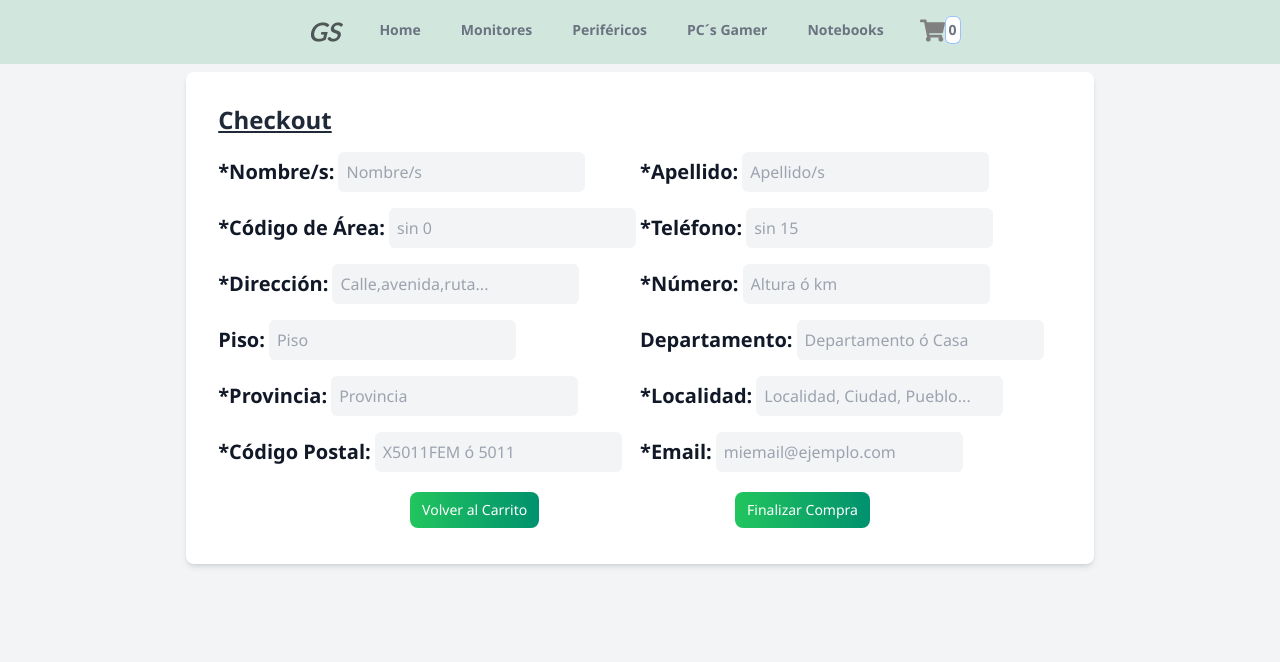
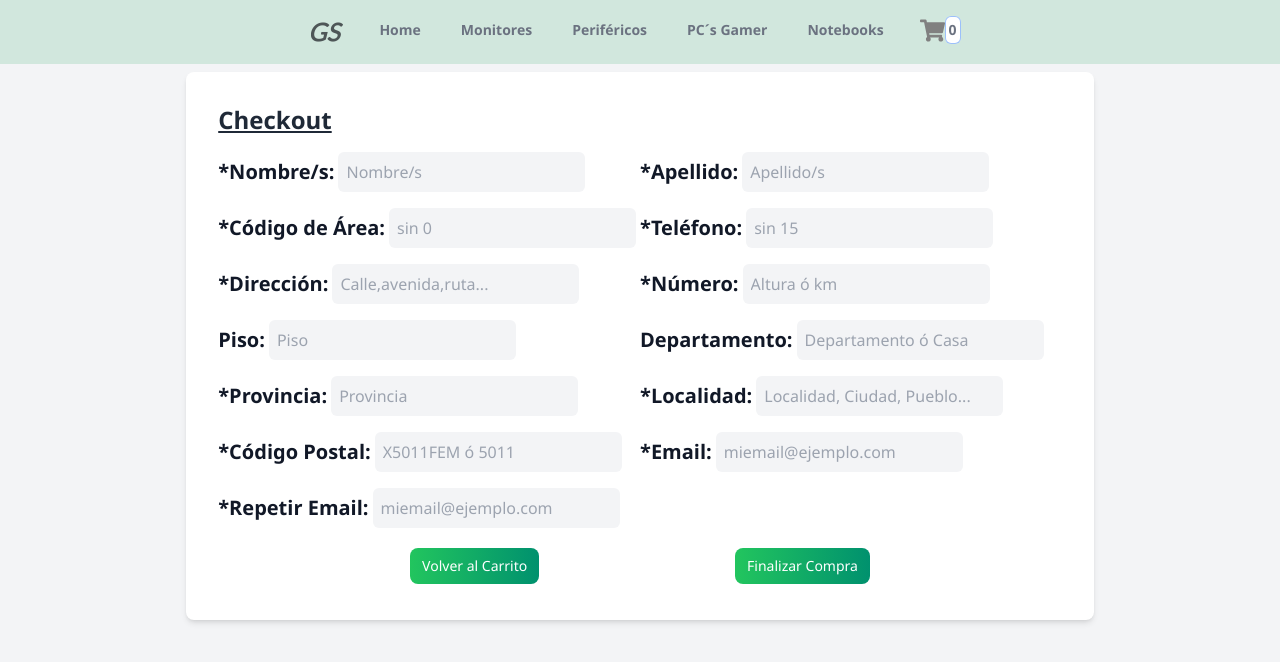
Before and after one commit to Maxonairos/ECommerce-74490, a React (Vite) app: page /checkout in a window 1280 px wide. Shown: the top 662 px of the page. Built offline with nearby package versions, Linux system fonts and the light colour scheme.

Commit message:
-se agrega campo repetir email con validacion

```diff
--- a/src/components/Checkout/Checkout.jsx
+++ b/src/components/Checkout/Checkout.jsx
@@ -4,6 +4,7 @@ import { CartContext } from "../../context/CartContext.jsx"
 import { Timestamp, addDoc, collection, setDoc, doc } from "firebase/firestore"
 import db from "../../db/db.js"
 import BuySuccess from "./BuySuccess.jsx"
+import Swal from "sweetalert2"
 
 const Checkout = () => {
     const [dataForm, setDataForm] = useState({
@@ -18,7 +19,8 @@ const Checkout = () => {
         locality: "",
         zipcode:"",
         areacode:"",
-        phone: ""
+        phone: "",
+        repeatemail:""
     })
     const [orderId, setOrderId] = useState(null)
     const { cart, totalPriceCart, deleteCart } = useContext(CartContext)
@@ -36,7 +38,20 @@ const Checkout = () => {
             date: Timestamp.fromDate(new Date()),
             total: totalPriceCart()
         }
-        uploadOrder(order)
+        if (dataForm.email === dataForm.repeatemail){
+            uploadOrder(order)
+        } else {
+            emailHandleToast()
+        }
+    }
+
+    let emailHandleToast = ()=>{
+        Swal.fire({
+            icon: "warning",
+            title: "Email erróneo   ",
+            text: "Verificá si el email que ingresaste es correcto",
+            confirmButtonColor: "#00916E"
+        })
     }
 
     const uploadOrder = (newOrder) => {
--- a/src/components/Checkout/FormCheckout.jsx
+++ b/src/components/Checkout/FormCheckout.jsx
@@ -54,6 +54,10 @@ const FormCheckout = ({ dataForm, handleChangeInput, handleSubmitForm  }) => {
                     <label className="text-xl font-bold text-gray-900 mb-4 content-center" >*Email: </label>
                     <input className="bg-gray-100 text-gray-800 border-0 rounded-md p-2 mb-4 focus:bg-gray-200 focus:outline-none focus:ring-1 focus:ring-green-500 transition ease-in-out duration-150 mx-1" type="email" name="email" value={dataForm.email} onChange={handleChangeInput} placeholder='miemail@ejemplo.com' required/>
                 </div>
+                <div className="flex flex-wrap">
+                    <label className="text-xl font-bold text-gray-900 mb-4 content-center" >*Repetir Email: </label>
+                    <input className="bg-gray-100 text-gray-800 border-0 rounded-md p-2 mb-4 focus:bg-gray-200 focus:outline-none focus:ring-1 focus:ring-green-500 transition ease-in-out duration-150 mx-1" type="email" name="repeatemail" value={dataForm.repeatemail} onChange={handleChangeInput} placeholder='miemail@ejemplo.com' required/>
+                </div>
             </div>
             <div className="flex justify-evenly">
                     <Link className="inline-flex self-center m-1 px-3 py-2 text-sm font-medium text-center text-white bg-gradient-to-r from-green-500 to-seagreen rounded-lg hover:bg-green-800 focus:ring-4 focus:outline-none focus:ring-green-300 dark:bg-green-600 dark:hover:bg-green-700 dark:focus:ring-green-800 no-underline hover:underline transition duration-300 ease-in-out" to="/cart">Volver al Carrito</Link>
```
